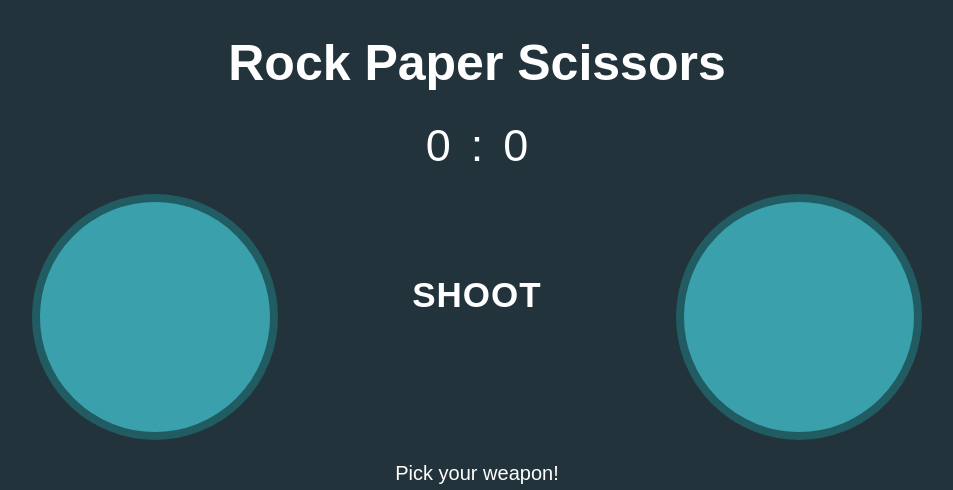
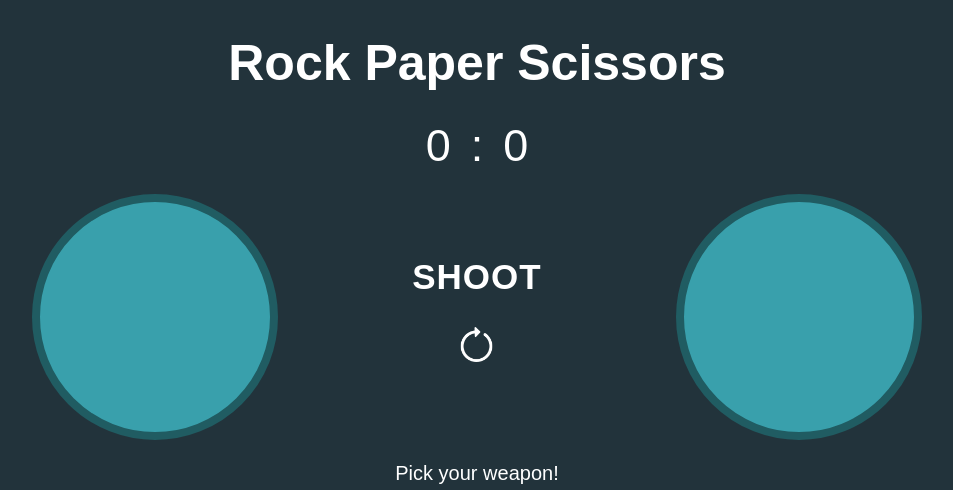
Before and after one commit to StaceyCP/rock-paper-scissors, a plain HTML site: page index.html in a window 1280 px wide. Shown: the top 490 px of the page, without its empty margins (163-1116 px from the left). Drawn offline with Linux system fonts and the light colour scheme; a web font is replaced by a local one.

Commit message:
Add reset button and styling

```diff
--- a/index.html
+++ b/index.html
@@ -25,7 +25,10 @@
                 <img src="img/paper.png" alt="paper icon" class="player-attempt-image player-paper">
                 <img src="img/scissors.png" alt="scissors icon" class="player-attempt-image player-scissors rotate">
             </div>
-            <h2 class="game-status">Shoot</h2>
+            <div class="game-state">
+                <h2 class="game-status">Shoot</h2>
+                <img src="img/reload.png" class="reload-game">
+            </div>
             <div class="computer-attempt game-card">
                 <div class="filler"></div>
                 <img src="img/stone.png" alt="rock icon" class="computer-attempt-image rock">
--- a/style.css
+++ b/style.css
@@ -99,3 +99,15 @@ body {
     width: 128px;
     height: 128px;
 }
+
+.game-state {
+    align-items: center;
+    display: flex;
+    flex-direction: column;
+    justify-content: center;
+}
+
+.reload-game {
+    height: 35px;
+    width: 35px;
+}
```
Also changed, not shown: img/reload.png (added), 1 other file.
